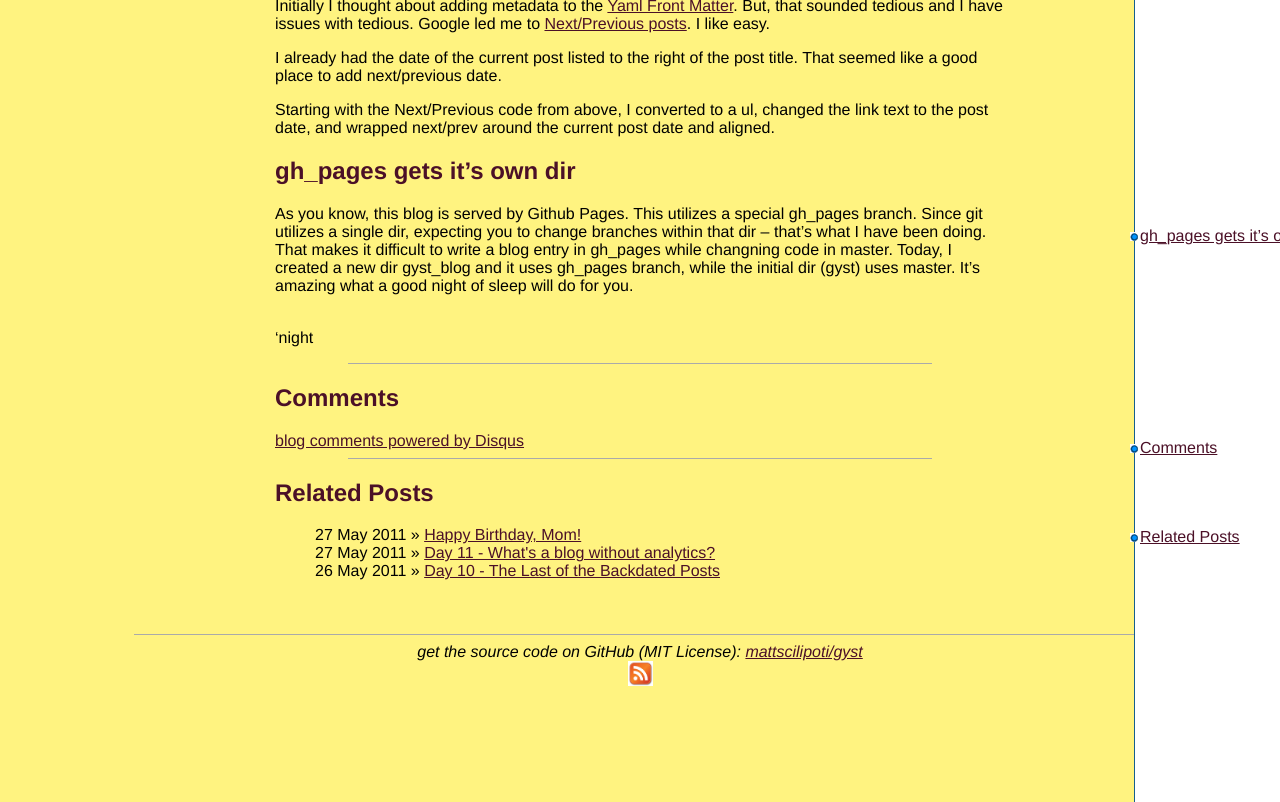
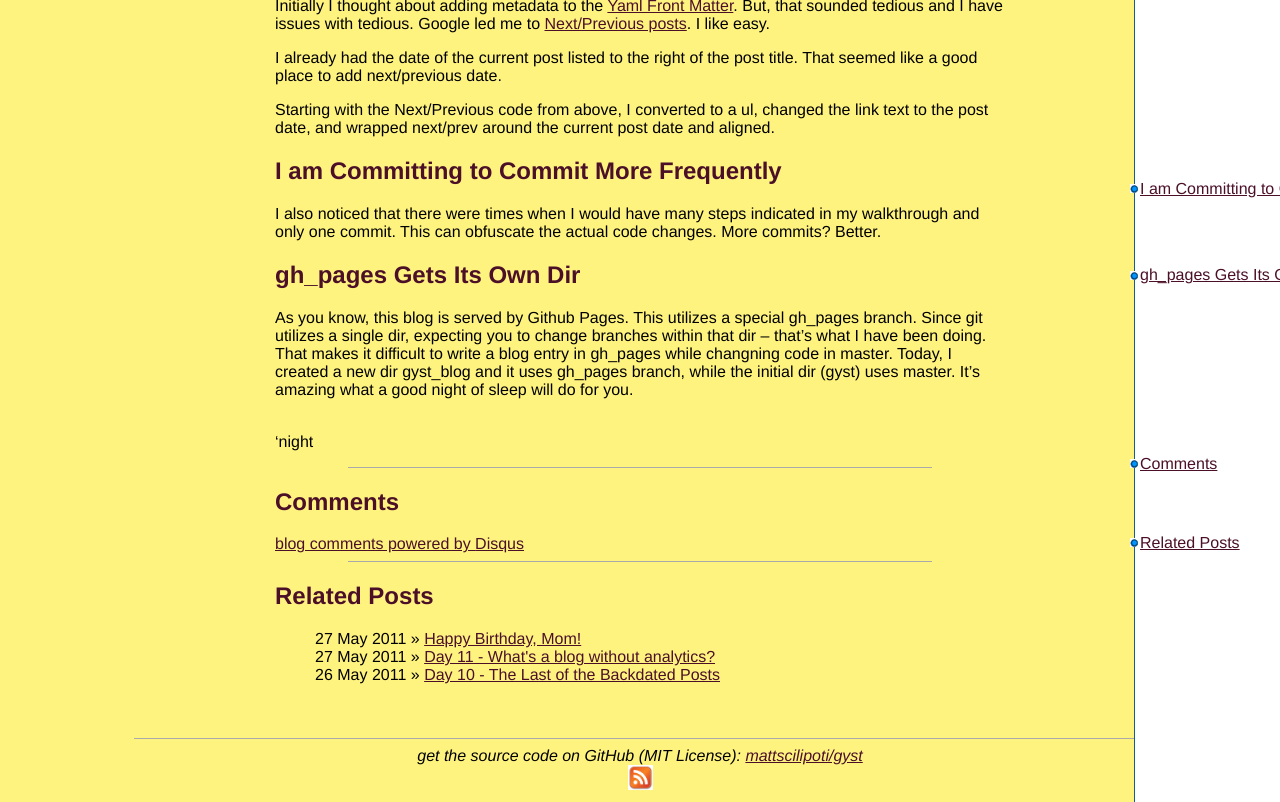
Before and after one commit to mattscilipoti/gyst, a Jekyll site: the page built from _posts/2011-05-28-next-in-chain.md, in a window 1280 px wide and 1122 px high. Shown: the part 320-1122 px from the top of the window. Built offline with Jekyll 4.4.1, drawn with Linux system fonts in a browser that asks for light colours; nearby versions of some CDN libraries; Markdown is read by kramdown in place of the engine named in the settings; comment, search, counter and statistics services are not loaded.

Commit message:
post D12: added commitment to commit.

```diff
--- a/_posts/2011-05-28-next-in-chain.md
+++ b/_posts/2011-05-28-next-in-chain.md
@@ -20,7 +20,14 @@ changed the link text to the post date, and wrapped next/prev around
 the current post date and aligned.
 
 
-gh_pages gets it's own dir
+I am Committing to Commit More Frequently
+------------------------------------------
+
+I also noticed that there were times when I would have many steps
+indicated in my walkthrough and only one commit.  This can obfuscate the
+actual code changes.  More commits?  Better.
+
+gh_pages Gets Its Own Dir
 --------------------------
 
 As you know, this blog is served by Github Pages.  This utilizes a special gh_pages branch.  Since git utilizes a single dir, expecting you to change branches within that dir -- that's what I have been doing.  That makes it difficult to write a blog entry in gh_pages while changning code in master.  Today, I created a new dir gyst_blog and it uses gh_pages branch, while the initial dir (gyst) uses master.  It's amazing what a good night of sleep will do for you.
```
